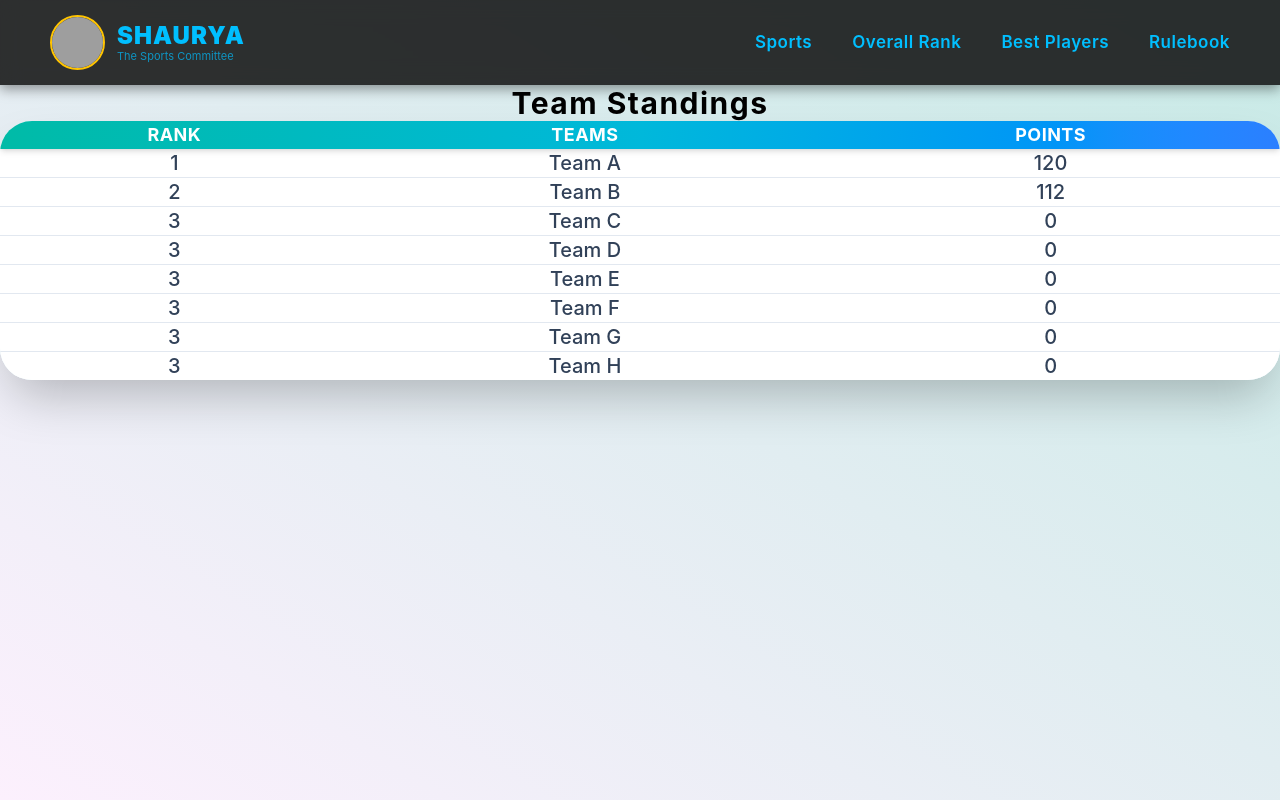
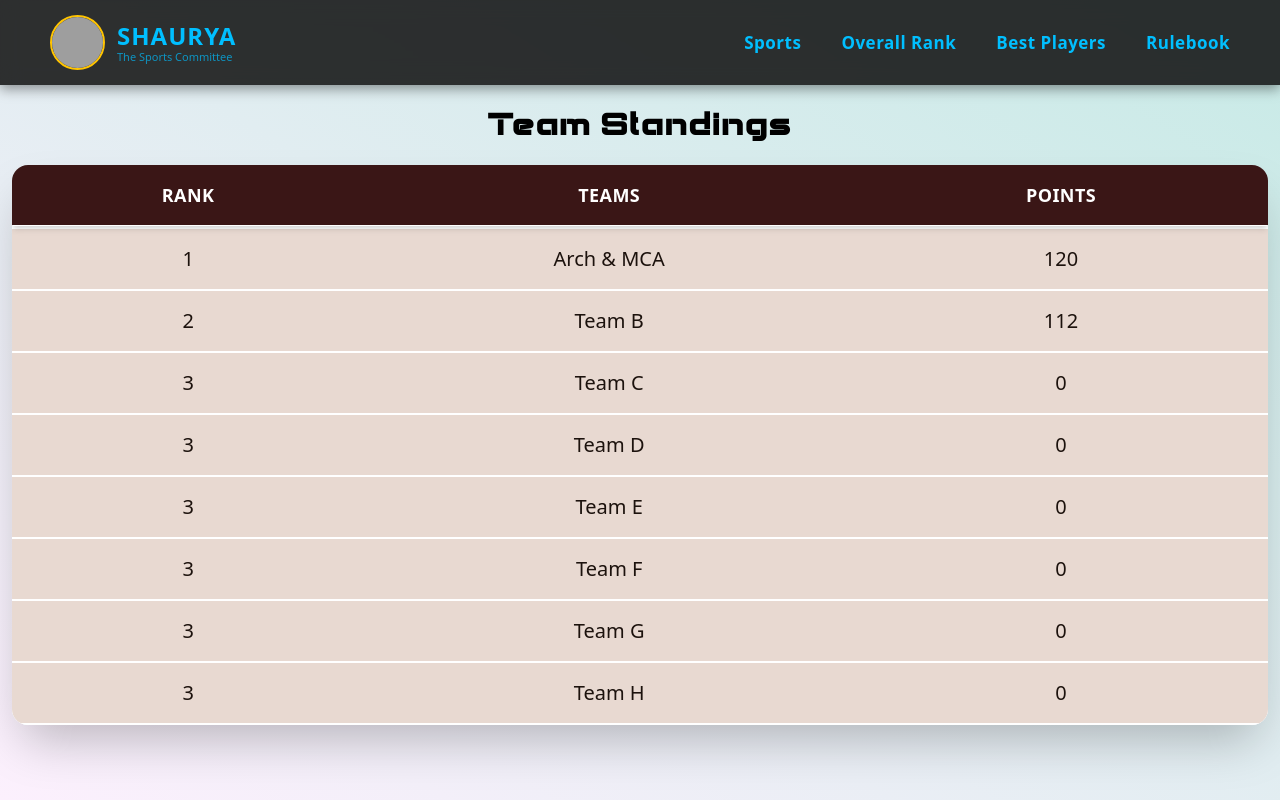
Before and after one commit to ankitsingh4304/Global-Championship, a React (Vite) app: page /rank in a window 1280 px wide. Built offline with nearby package versions, Linux system fonts and the light colour scheme; grey boxes are pictures that could not be loaded.

Commit message:
changed bg to photo and table color

```diff
--- a/src/App.css
+++ b/src/App.css
@@ -1,13 +1,6 @@
 /* =========================
    Global Reset
 ========================= */
-* {
-  margin: 0;
-  padding: 0;
-  box-sizing: border-box;
-  /* Use Inter or a strong sans-serif font */
-  font-family: 'Inter', sans-serif;
-}
 
 /* Set dark, intense background for the whole application */
 body,
@@ -20,6 +13,8 @@ body,
   /* Light text color */
   overflow-x: hidden;
 }
+
+
 
 /* Accent Colors */
 :root {
--- a/src/components/table/table.tsx
+++ b/src/components/table/table.tsx
@@ -8,14 +8,14 @@ interface TableProps {
 
 export default function Table({ columns, rows, onRowClick }: TableProps) {
   return (
-    <div className="w-full max-w-7xl mx-auto max-h-[80vh] overflow-y-auto overflow-hidden rounded-4xl  shadow-2xl bg-gradient-to-br from-teal-50 via-cyan-50 to-blue-50">
+    <div className="w-full max-w-7xl mx-auto max-h-[80vh] overflow-y-auto overflow-hidden rounded-2xl  shadow-2xl bg-gradient-to-br from-teal-50 via-cyan-50 to-blue-50 z-10">
       <table id="custom-table" className="min-w-full ">
-        <thead className="bg-gradient-to-r from-teal-500 via-cyan-500 to-blue-500 sticky top-0 z-10 shadow-md">
+        <thead className="bg-[#3A1616] sticky top-0 z-10 shadow-md">
           <tr>
             {columns.map((column, index) => (
               <th
                 key={column + index}
-                className="px-6 py-4 text-center text-lg font-bold tracking-wide text-white uppercase"
+                className="px-6 py-4 text-center text-lg font-bold tracking-wide text-white uppercase border-b-4 border-white"
               >
                 {column}
               </th>
@@ -27,7 +27,7 @@ export default function Table({ columns, rows, onRowClick }: TableProps) {
             <tr
               key={"row" + rowIndex}
               onClick={() => onRowClick(rowIndex, row)}
-              className="group cursor-pointer transition-all duration-300 text-center hover:bg-gradient-to-r hover:from-teal-50 hover:via-cyan-50 hover:to-blue-50 hover:shadow-lg hover:scale-[1.02] transform hover:-translate-y-0.5 bg-white"
+              className="border-b-2 border-white group cursor-pointer transition-all duration-300 text-center hover:bg-gradient-to-r hover:from-teal-50 hover:via-cyan-50 hover:to-blue-50 hover:shadow-lg hover:scale-[1.02] transform hover:-translate-y-0.5 bg-white"
               style={{
                 animation: `fadeIn 0.3s ease-out ${rowIndex * 0.05}s backwards`,
               }}
@@ -35,7 +35,7 @@ export default function Table({ columns, rows, onRowClick }: TableProps) {
               {row.map((cell, cellIndex) => (
                 <td
                   key={"row" + rowIndex + ", cell" + cellIndex}
-                  className="px-6 py-4 text-xl font-medium text-slate-700 break-words whitespace-normal max-w-[140px]"
+                  className="px-6 py-4 text-xl font-medium bg-[#E8D9D1] text-[#1C120D] break-words whitespace-normal max-w-[140px]"
                 >
                   <span className="group-hover:translate-x-1  transition-transform duration-300">
                     {cell}
--- a/src/data/data.ts
+++ b/src/data/data.ts
@@ -4,7 +4,7 @@ import type { TeamType, SportsRecordType } from "./schema";
 export const teams: TeamType[] = [
   {
     teamId: "team-1",
-    name: "Team A",
+    name: "Arch & MCA",
     image: "/assets/sports/cricket/cricket_2.jpg",
   },
   {
--- a/src/index.css
+++ b/src/index.css
@@ -25,3 +25,44 @@
     }
   }
 }
+
+@font-face {
+  font-family: Brave81;
+  src: url("/assets/fonts/Brave81.ttf");
+}
+
+@font-face {
+  font-family: crossFly;
+  src: url("/assets/fonts/crossFly.otf");
+}
+
+
+@font-face {
+  font-family: fastLines;
+  src: url("/assets/fonts/fastLines.otf");
+}
+
+@font-face {
+  font-family: kingWarrior;
+  src: url("/assets/fonts/kingWarrior.otf");
+}
+
+@font-face {
+  font-family: novega;
+  src: url("/assets/fonts/novega.ttf");
+}
+
+@font-face {
+  font-family: speedPixel;
+  src: url("/assets/fonts/speedPixel.ttf");
+}
+
+@font-face {
+  font-family: speedPixelItalic;
+  src: url("/assets/fonts/speedPixelItalic.ttf");
+}
+
+@font-face {
+  font-family: vermin;
+  src: url("/assets/fonts/vermin.ttf");
+}
--- a/src/pages/bestplayer/players.tsx
+++ b/src/pages/bestplayer/players.tsx
@@ -18,8 +18,22 @@ export default function BestPlayers() {
 
   return (
     <article className="relative min-h-screen bg-gradient-to-tr from-[#fcf0fd] to-[#c7eae6] adjust-top p-3 mx-auto">
-      <div className="stats">
-        <h2 className="text-3xl font-bold mb-4 text-center text-black mt-5 tracking-wider">
+
+      {/*Dynamic Background Image*/}
+      {
+        game.image && (
+          <div
+            className="absolute inset-0 bg-cover bg-center z-0 blur-sm opacity-90"
+            style={{backgroundImage:`url(${game.image})`}}
+          ></div>
+        )
+      }
+
+      {/*Overlay*/}
+      <div className="absolute inset-0 bg-gradient-to-t from-black/10 via-transparent to-transparent z-0"/>
+
+        <div className="relative z-10">
+          <h2 className="font-[Brave81] text-3xl font-bold mb-4 text-center text-black mt-5 tracking-widest">
             {game.title}
           </h2>
 
--- a/src/pages/bestplayer/sports.tsx
+++ b/src/pages/bestplayer/sports.tsx
@@ -13,7 +13,7 @@ export default function BestBySports() {
       {/** Background */}
       <div className="relative min-h-screen bg-gradient-to-tr from-[#fcf0fd] to-[#c7eae6]">
         <div className="content">
-          <h2 className="text-black text-5xl pt-4 pl-8 pb-3 font-bold">Best Players</h2>
+          <h2 className="text-black text-4xl pt-4 pl-8 pb-1 font-bold font-[Brave81] tracking-wide">Best Players</h2>
 
           {/**Card Component Traversing */}
           <div className="grid gap-6 grid-cols-2 smd:grid-cols-2 md:grid-cols-3 lg:grid-cols-4 xl:grid-cols-5 p-5">
--- a/src/pages/rank/rank.tsx
+++ b/src/pages/rank/rank.tsx
@@ -26,7 +26,7 @@ export default function OverallRank() {
   return (
     <div className="relative min-h-screen bg-gradient-to-tr from-[#fcf0fd] to-[#c7eae6] adjust-top p-3 mx-auto">
       <div className="stats">
-        <h2 className="text-3xl font-bold mb-6 text-center text-black mt-5 tracking-wider">
+        <h2 className="text-3xl font-bold mb-6 text-center font-[Brave81] text-black mt-5 tracking-widest">
           Team Standings
         </h2>
        {/** <div className="table-container overflow-x-auto bg-white shadow-2xl border border-gray-100"> */}
--- a/src/pages/sports/sports.jsx
+++ b/src/pages/sports/sports.jsx
@@ -10,6 +10,7 @@ export default function Sports() {
   const [selectedSportName, setSelectedSportName] = useState("");
 
   // --- Click Handlers ---
+
   const handleSportClick = async (sport) => {
     try {
       const module = await import(`../../data/${sport.id}.js`);
```
Also changed, not shown: 1 other file (tests, documents, lock files or other folders). Lines whose indentation alone changed are shown as unchanged.
